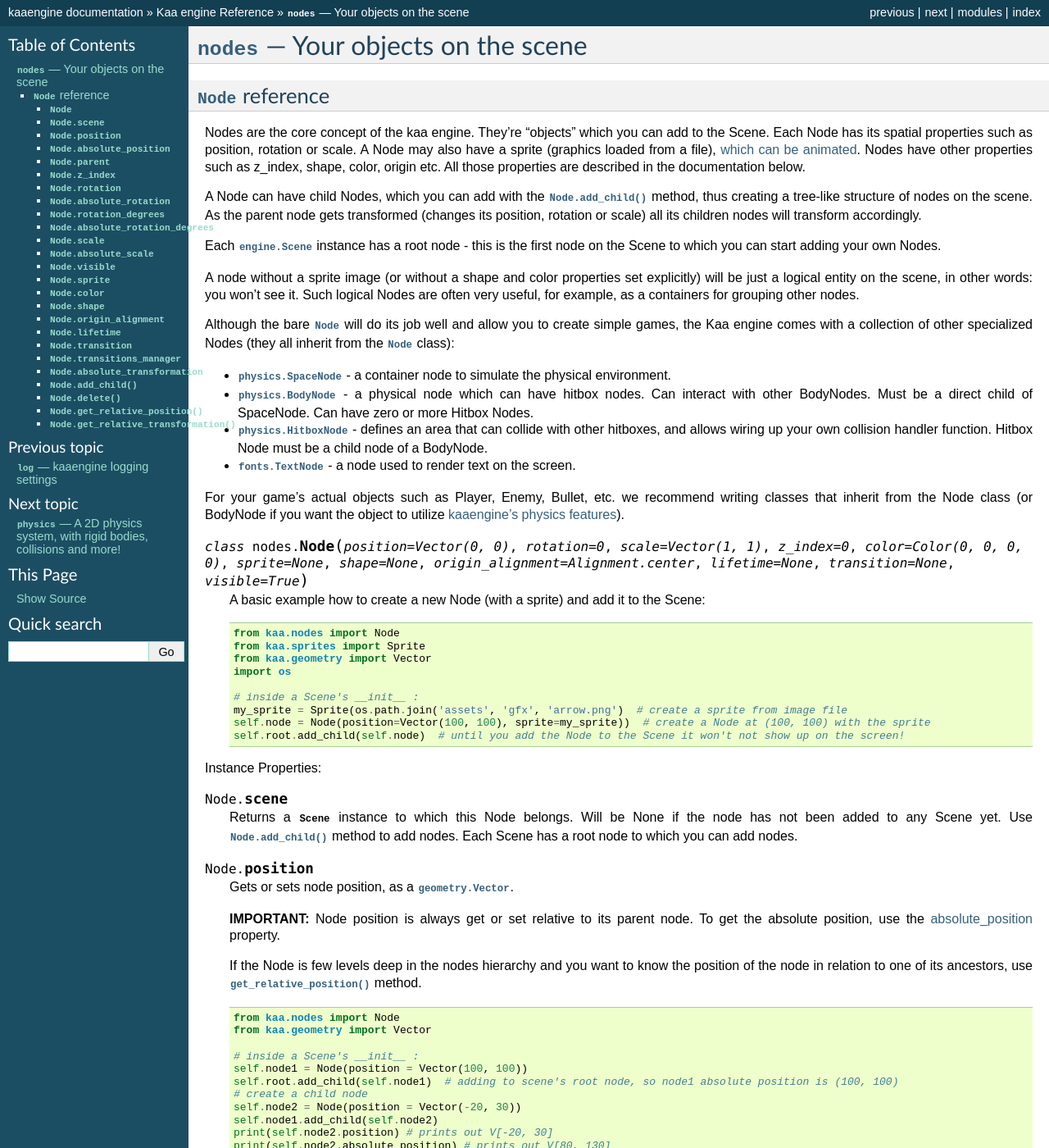
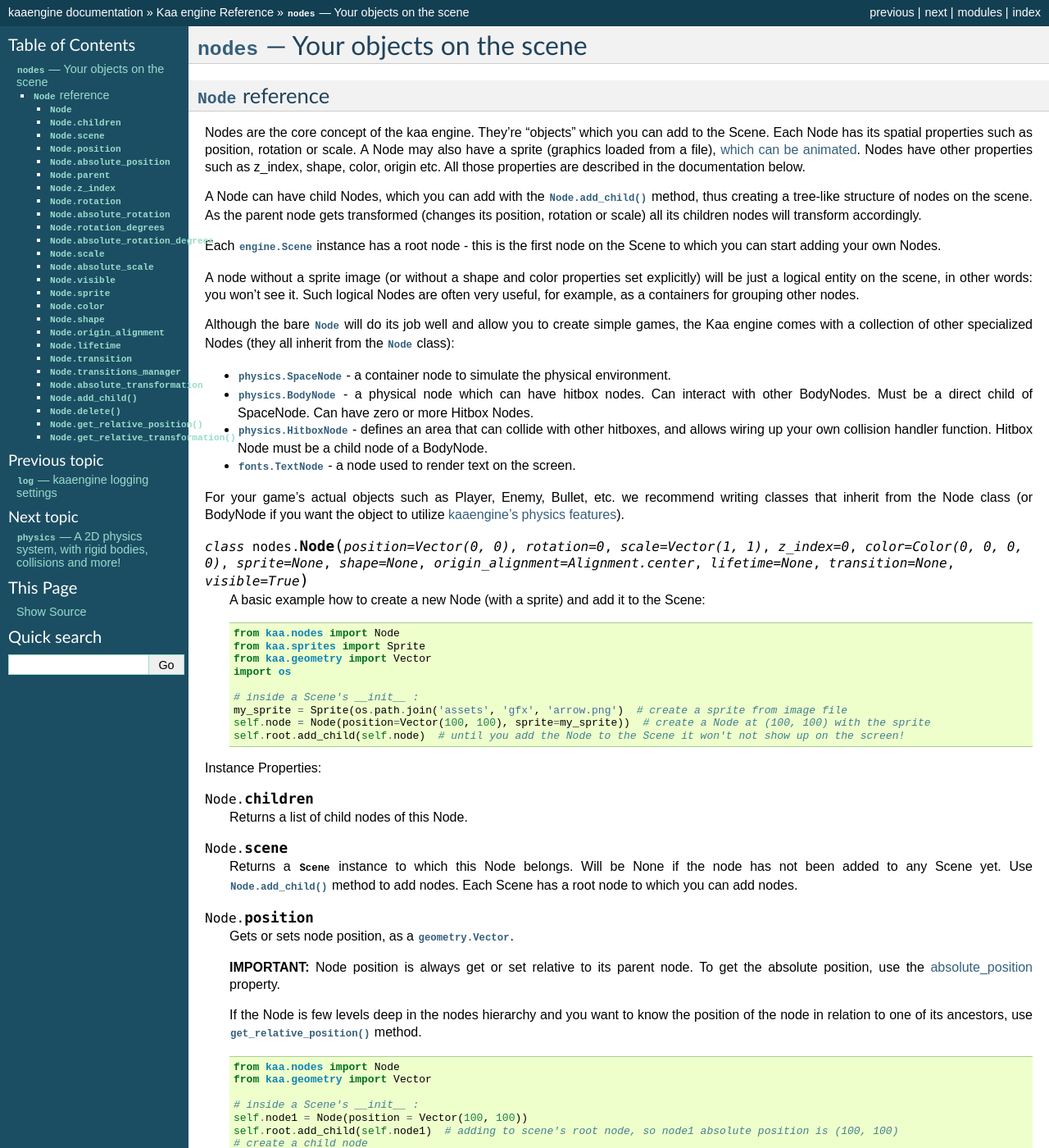
Before and after one commit to kaaengine/kaa, a Sphinx documentation site: the page built from docs/reference/nodes.rst, in a window 1280 px wide and 1400 px high. Shown: the whole window at 82% size. Built offline with Sphinx 7.4.7, drawn with Linux system fonts in a browser that asks for light colours.

Commit message:
added Node.children property reference, it was missing

```diff
--- a/docs/reference/nodes.rst
+++ b/docs/reference/nodes.rst
@@ -51,6 +51,11 @@ the Node class (or BodyNode if you want the object to utilize :doc:`kaaengine's
         self.root.add_child(self.node)  # until you add the Node to the Scene it won't not show up on the screen!
 
 Instance Properties:
+
+.. _Node.children:
+.. attribute:: Node.children
+
+    Returns a list of child nodes of this Node.
 
 .. _Node.scene:
 .. attribute:: Node.scene
```
